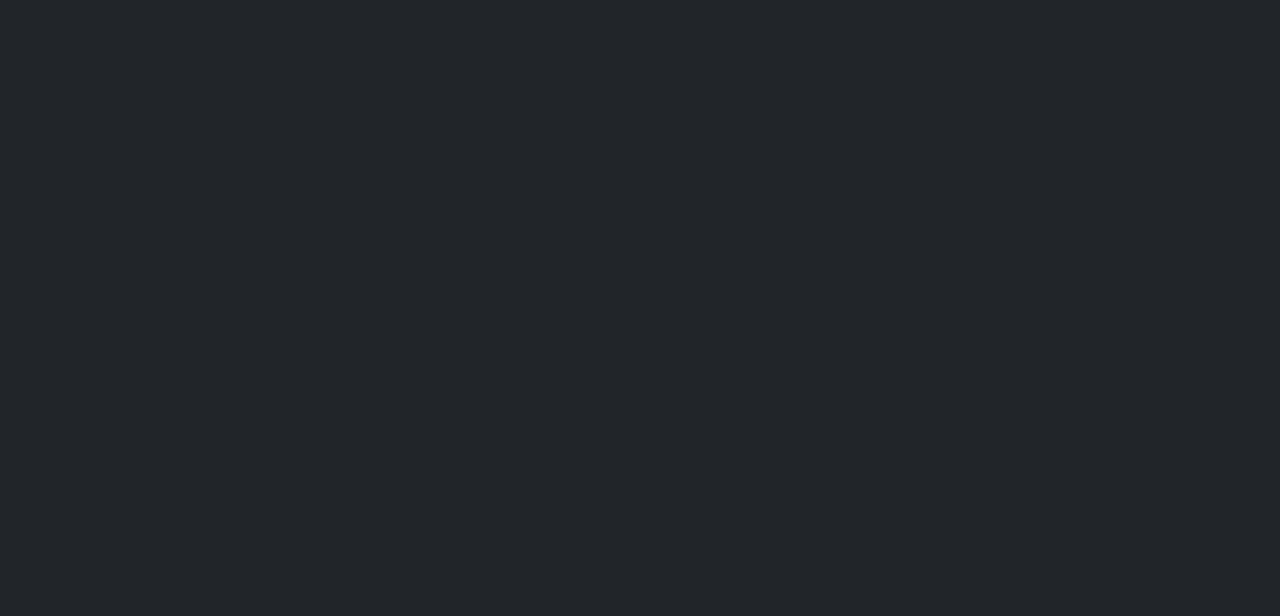
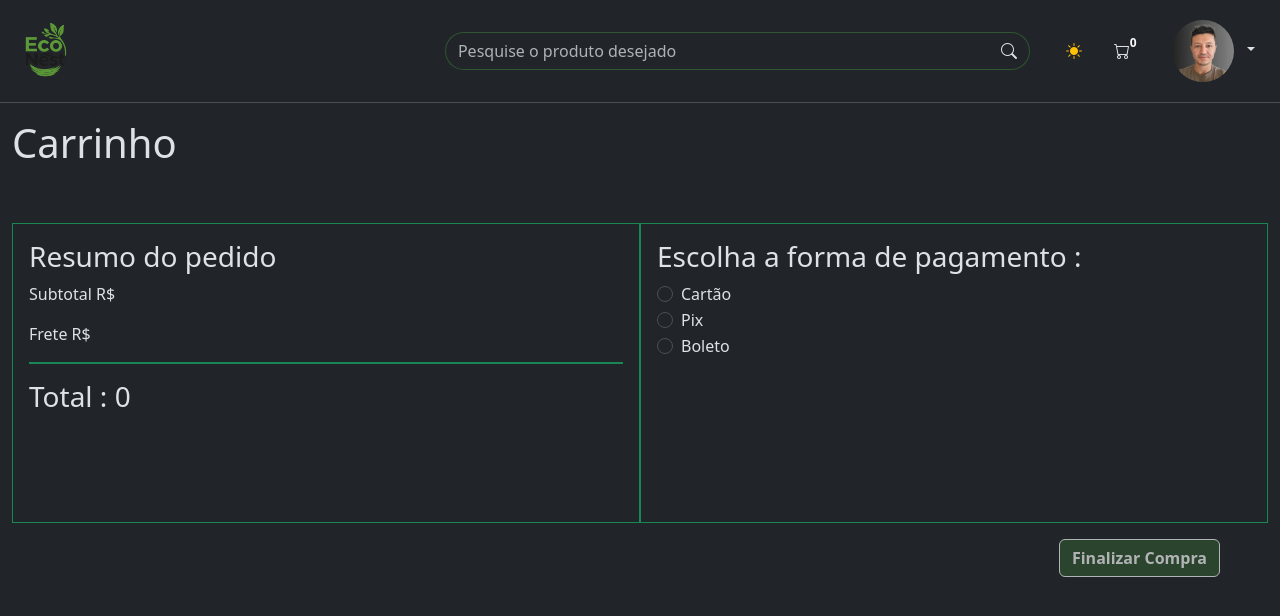
Before and after one commit to Econest-Ecologic/Front-end, a React (Vite) app in the folder Eco-nest/: page /pagamento in a window 1280 px wide. Before the commit this address had no page. Shown: the top 616 px of the page. Built offline with nearby package versions, Linux system fonts and the light colour scheme.

Commit message:
feat:pag pagamento pronta

```diff
--- a/Eco-nest/src/componente/bodyPages/Carrinho.jsx
+++ b/Eco-nest/src/componente/bodyPages/Carrinho.jsx
@@ -1,9 +1,13 @@
+import { useNavigate } from "react-router-dom";
 import { NavbarLogado } from "../NavbarLogado"
 import { useState, useEffect } from "react";
 
 export default function Carrinho() {
   const [carrinho, setCarrinho] = useState([]);
   const [loading, setLoading] = useState(true);
+
+
+  const navigate = useNavigate();
 
   // Load cart from localStorage on mount
   useEffect(() => {
@@ -124,7 +128,9 @@ export default function Carrinho() {
                 <h4>R$ {calcularTotal().toFixed(2)}</h4>
               </div>
 
-              <button className="w-full mt-4 py-3 btn btn-eco bg-green-500 text-white rounded-lg hover:bg-green-600 font-semibold">
+              <button
+              onClick={()=> navigate("/pagamento")}
+              className="w-full mt-4 py-3 btn btn-eco bg-green-500 text-white rounded-lg hover:bg-green-600 font-semibold">
                 Finalizar Compra
               </button>
             </div>
--- a/Eco-nest/src/componente/bodyPages/PagPagamento.jsx
+++ b/Eco-nest/src/componente/bodyPages/PagPagamento.jsx
@@ -0,0 +1,95 @@
+import { useState, useEffect } from "react";
+import { NavbarLogado } from "../NavbarLogado";
+
+export default function PagPagamento() {
+
+    const [carrinho, setCarrinho] = useState([]);
+    const [loading, setLoading] = useState(true);
+
+
+    useEffect(() => {
+        try {
+            const savedCart = localStorage.getItem("carrinho");
+            console.log("Carrinho recebido:", savedCart);
+
+            if (savedCart && savedCart !== "undefined" && savedCart !== "null") {
+                const parsedCart = JSON.parse(savedCart);
+
+                // Validate that parsedCart is an array
+                if (Array.isArray(parsedCart)) {
+                    setCarrinho(parsedCart);
+                } else {
+                    console.warn("Carrinho não é um array, inicializando vazio");
+                    setCarrinho([]);
+                    localStorage.removeItem("carrinho");
+                }
+            }
+        } catch (error) {
+            console.error("Erro ao carregar carrinho:", error);
+            setCarrinho([]);
+            localStorage.removeItem("carrinho");
+        } finally {
+            setLoading(false);
+        }
+        console.log("Carrinho :" + carrinho)
+
+
+
+    }, []);
+
+    const [precoTotal, setPrecoTotal] = useState(0);
+
+    useEffect(() => {
+        if (carrinho.length > 0) {
+            const total = carrinho.reduce((acc, item) => acc + item.preco * item.quantidade, 0);
+            setPrecoTotal(total);
+        }
+    }, [carrinho]);
+
+
+const[pag,setPag] = useState();
+
+    return <>
+        <NavbarLogado carrinho={carrinho} />
+        <main className="container-xxl d-flex flex-column align-items-center w-100 min-vh-100">
+            <div className="title w-100 mt-3">
+                <h1 className="text-start">Carrinho</h1>
+            </div>
+
+            <div className="w-100 d-flex justify-content-center flex-row flex-wrap mt-5" style={{ minHeight: "300px" }}>
+
+                <div className="col w-25 border border-success p-3">
+                    <h3>Resumo do pedido</h3>
+                    <p>Subtotal   R$</p>
+                    <p>Frete      R$</p>
+                    <hr className="border border-1 opacity-100 border-success" />
+                    <h3>Total : {precoTotal}</h3>
+                </div>
+                <div className="col w-25 border border-success p-3" >
+                    <h3>Escolha a forma de pagamento :</h3>
+                    <div className="form-check">
+                        <input className="form-check-input" type="radio" name="radioDefault" id="radioDefault1" onClick={()=>setPag("cartao")} />
+                        <label className="form-check-label" htmlFor="radioDefault1">
+                            Cartão
+                        </label>
+                    </div>
+                    <div className="form-check">
+                        <input className="form-check-input" type="radio" name="radioDefault" id="radioDefault2" onClick={()=>setPag("pix")} />
+                        <label className="form-check-label" htmlFor="radioDefault2" >
+                            Pix
+                        </label>
+                    </div>
+                    <div className="form-check">
+                        <input className="form-check-input" type="radio" name="radioDefault" id="radioDefault2"onClick={()=>setPag("boleto")} />
+                        <label className="form-check-label" htmlFor="radioDefault2">
+                            Boleto
+                        </label>
+                    </div>
+                </div>
+            </div>
+            <div className="w-100 text-end">
+                    <button className="btn btn-eco mt-3 me-5" disabled={!pag}>Finalizar Compra</button>
+            </div>
+        </main>
+    </>
+}
--- a/Eco-nest/src/main.jsx
+++ b/Eco-nest/src/main.jsx
@@ -16,8 +16,8 @@ import "bootstrap/dist/css/bootstrap.min.css";
 import "bootstrap/dist/js/bootstrap.bundle.min.js";
 import { GerenciarProduto } from "./pages/GerenciarProduto";
 import Carrinho from "./componente/bodyPages/Carrinho";
-
 import DetalhesProduto from "./componente/bodyPages/DetalhesProduto";
+import PagPagamento from "./componente/bodyPages/PagPagamento";
 
 createRoot(document.getElementById("root")).render(
   <StrictMode>
@@ -38,6 +38,7 @@ createRoot(document.getElementById("root")).render(
         <Route path="/carrinho" element={<Carrinho />} />
         <Route path="/GerenciarProduto" element={<GerenciarProduto />} />
         <Route path="/produto/:id" element={<DetalhesProduto />} />
+        <Route path="/pagamento" element={<PagPagamento />} />
       </Routes>
     </BrowserRouter>
   </StrictMode>
```
